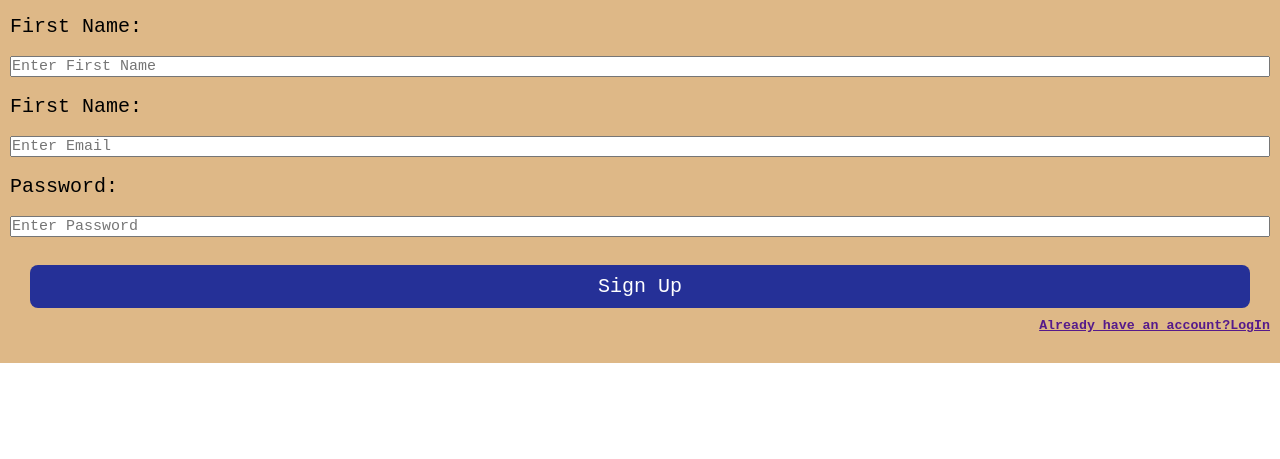
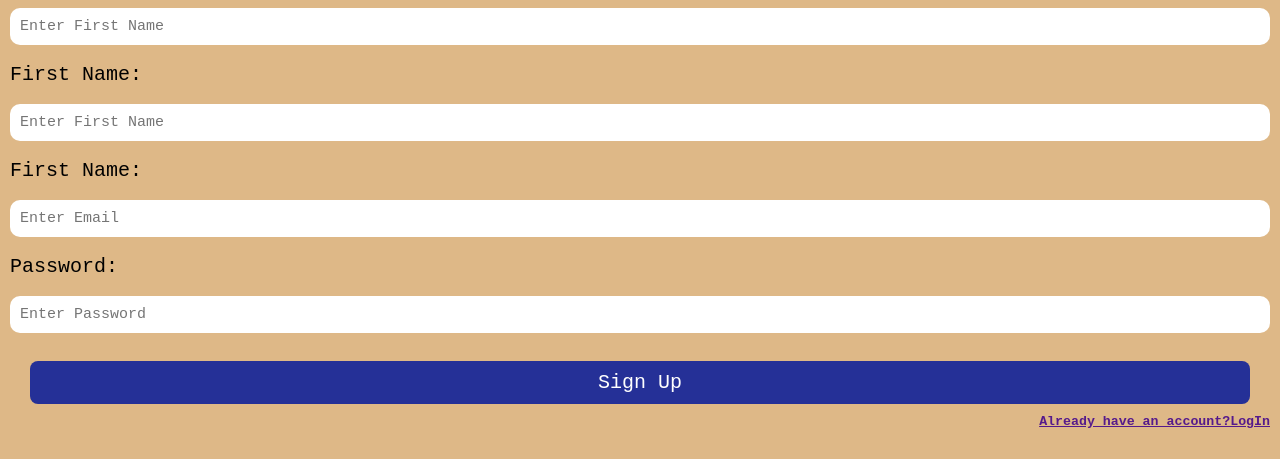
Before and after one commit to Maaz87/Lab-Assignment, a plain HTML site: page index.html in a window 1280 px wide. Shown: the part 443-902 px from the top of the page. Before the commit the page ends 806 px from the top, so only its background shows below. Drawn offline with Linux system fonts and the light colour scheme.

Commit message:
changed size of input

```diff
--- a/index.html
+++ b/index.html
@@ -37,6 +37,10 @@
         }
         input{
             font-size: 15px;
+            border-style: none;
+
+            padding: 10px;
+            border-radius: 10px;
         }
         h5{
 
```
